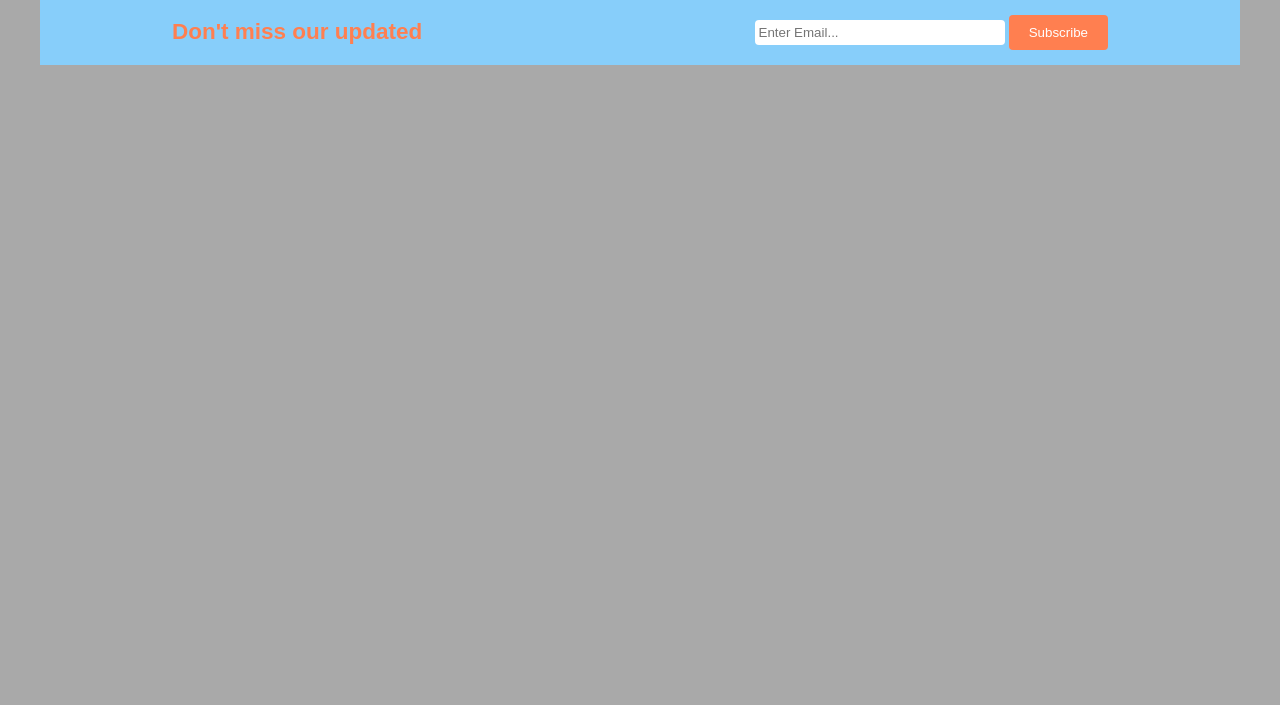
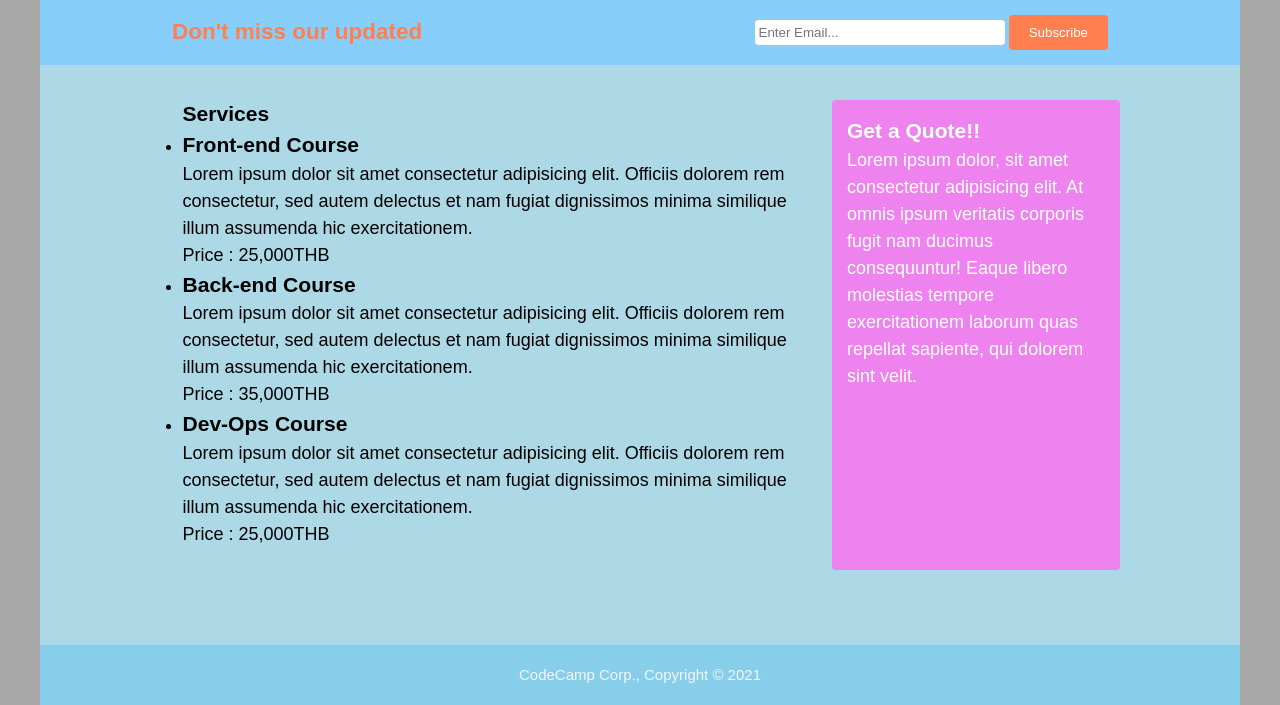
Before and after one commit to suthee17725/CC14-fullsite, a plain HTML site: page services.html in a window 1280 px wide. Shown: the part 100-805 px from the top of the page. Drawn offline with Linux system fonts and the light colour scheme.

Commit message:
fix services

```diff
--- a/services.html
+++ b/services.html
@@ -31,6 +31,57 @@
           </form>
         </div>
       </section>
+      <section class="main">
+        <div class="container fs16">
+          <article class="main-col">
+            <h1 class="page-title">Services</h1>
+            <ul class="services">
+              <li>
+                <h3>Front-end Course</h3>
+                <p>
+                  Lorem ipsum dolor sit amet consectetur adipisicing elit.
+                  Officiis dolorem rem consectetur, sed autem delectus et nam
+                  fugiat dignissimos minima similique illum assumenda hic
+                  exercitationem.
+                </p>
+                <p>Price : 25,000THB</p>
+              </li>
+              <li>
+                <h3>Back-end Course</h3>
+                <p>
+                  Lorem ipsum dolor sit amet consectetur adipisicing elit.
+                  Officiis dolorem rem consectetur, sed autem delectus et nam
+                  fugiat dignissimos minima similique illum assumenda hic
+                  exercitationem.
+                </p>
+                <p>Price : 35,000THB</p>
+              </li>
+              <li>
+                <h3>Dev-Ops Course</h3>
+                <p>
+                  Lorem ipsum dolor sit amet consectetur adipisicing elit.
+                  Officiis dolorem rem consectetur, sed autem delectus et nam
+                  fugiat dignissimos minima similique illum assumenda hic
+                  exercitationem.
+                </p>
+                <p>Price : 25,000THB</p>
+              </li>
+            </ul>
+          </article>
+          <aside class="sidebar">
+            <h3>Get a Quote!!</h3>
+            <p>
+              Lorem ipsum dolor, sit amet consectetur adipisicing elit. At omnis
+              ipsum veritatis corporis fugit nam ducimus consequuntur! Eaque
+              libero molestias tempore exercitationem laborum quas repellat
+              sapiente, qui dolorem sint velit.
+            </p>
+          </aside>
+        </div>
+      </section>
+      <footer>
+        <p>CodeCamp Corp., Copyright &copy; 2021</p>
+      </footer>
 
 </body>
 </html>
```
